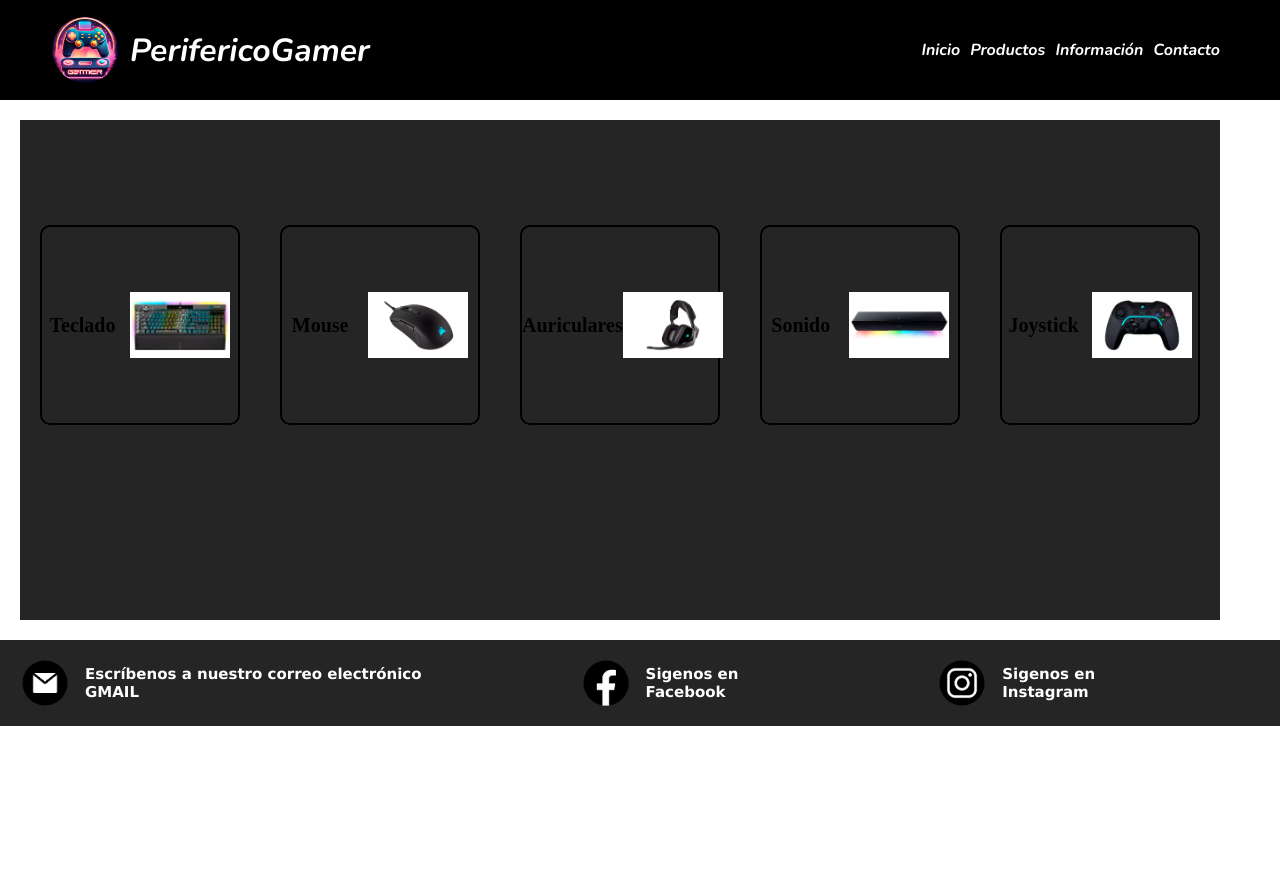
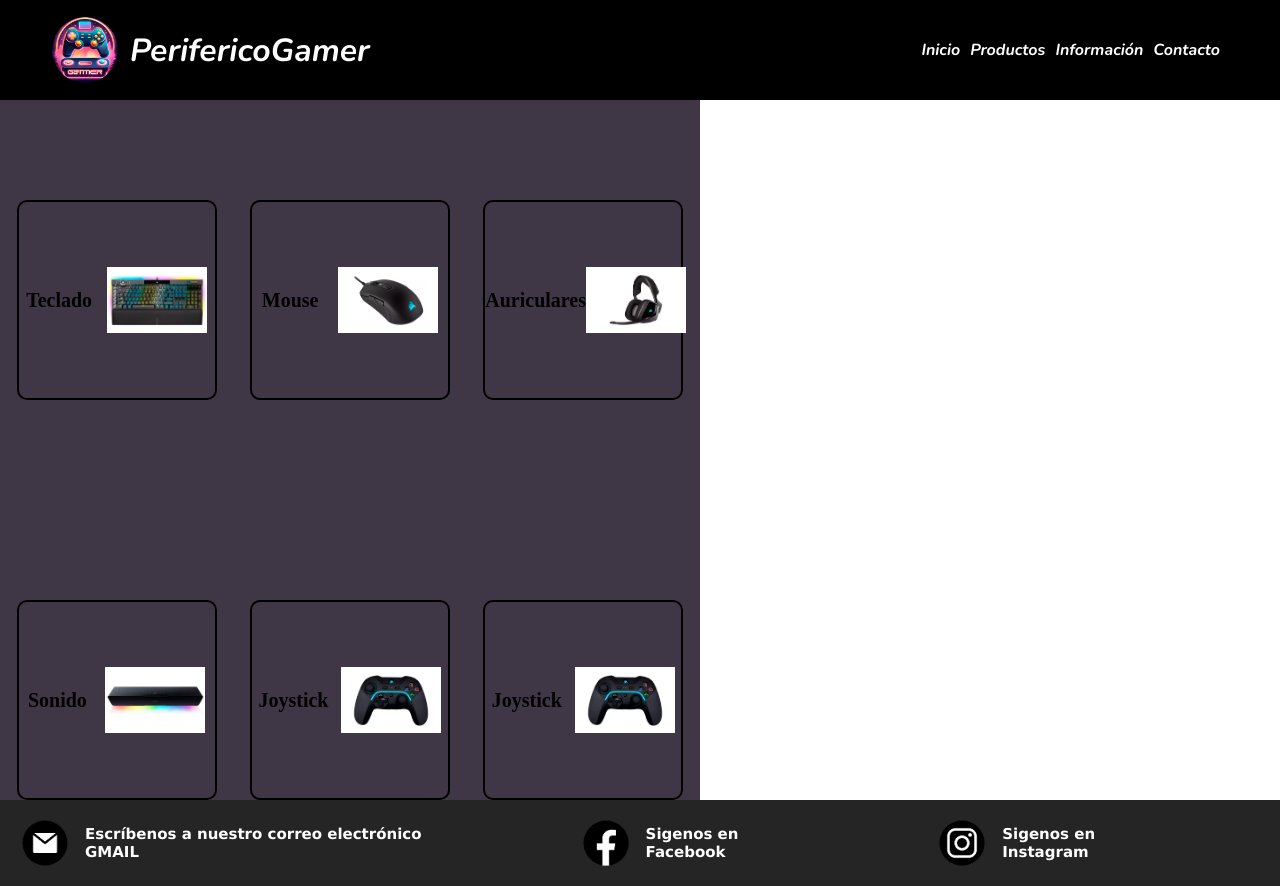
Before and after one commit to samueljosuegonzalez/Pre-Entrega3-Gonzalez, a plain HTML site: page paginas/productos.html in a window 1280 px wide. Before the commit the page ends 800 px from the top, so only its background shows below. Drawn offline with Linux system fonts and the light colour scheme.

Commit message:
segunda-pre-entrega

```diff
--- a/paginas/productos.html
+++ b/paginas/productos.html
@@ -33,7 +33,7 @@
             </ul>
         </nav>
     </header>
-    <div class="row-productos">
+    <div class="flex-container">
         <section class="productos">
             <h2>Teclado</h2>
             <img src="../imagenes/img-productos/teclado.png" alt="teclado">
@@ -56,8 +56,11 @@
         </section>
         <section class="productos">
             <h2> Joystick</h2>
-            <img src="../imagenes/img-productos/joystick.png" alt="teclado">
-
+            <img src="../imagenes/img-productos/joystick.png" alt="joystick">
+        </section>
+        <section class="productos">
+            <h2> Joystick</h2>
+            <img src="../imagenes/img-productos/joystick.png" alt="joystick">
         </section>
     </div>
     <footer>
--- a/styles/styles.css
+++ b/styles/styles.css
@@ -145,14 +145,13 @@ footer p{
 }
 
 /*Page - Contacto*/
-.contenedor-formulario{
-    width: 500px;
-    height: 300px;
-    background-color: blueviolet;
-    padding: 20px 35px;
-    margin-top: 50px;
-    margin-left: 475px;
-    margin-bottom: 50px;
+.flex-container{
+    background-color: rgb(63, 55, 70);
+    width: 700px;
+    height: 700px;
+    display: flex;
+    flex-wrap: wrap;
+    align-content: space-between;
 }
 
 .contenedor-formulario form input{
```
Also changed, not shown: 1 other file.
